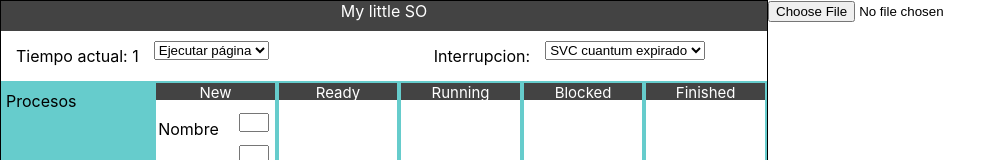
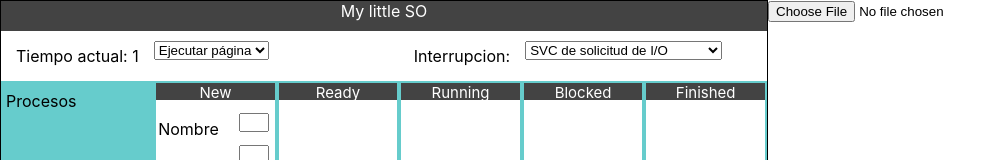
Before and after one commit to Aragon-Diego/kernel, a React (Create React App) app: page / in a window 1280 px wide. Shown: the top 160 px of the page, without its empty margins (0-1006 px from the left). Built offline with nearby package versions, Linux system fonts and the light colour scheme.

Commit message:
se agregó las interrupciones

```diff
--- a/src/containers/interrupciones/Interrupciones.css
+++ b/src/containers/interrupciones/Interrupciones.css
@@ -10,7 +10,7 @@
 .inter1{
     padding: 15px;
     float: left;
-    margin-left:150px;
+    margin-left:130px;
 }
 .select2 {
     margin-top: 10px;
--- a/src/containers/interrupciones/Interrupciones.js
+++ b/src/containers/interrupciones/Interrupciones.js
@@ -10,7 +10,12 @@ const Interrupciones = (props) =>{
             </select>
             <p className="inter1">Interrupcion: </p>
             <select className="select2">
-                <option value="SVC1">SVC cuantum expirado</option>
+                <option value="SVC1">SVC de solicitud de I/O</option>
+                <option value="SVC2">SVC de terminación normal</option>
+                <option value="SVC3">SVC de solicitud de fecha</option>
+                <option value="Error_Porgrama">Error de programa</option>
+                <option value="Quantum_Expirado">Externa de quantum expirado</option>
+                <option value="I/O">Dispositivo I/O</option>
             </select>
         </div>
     );
```
